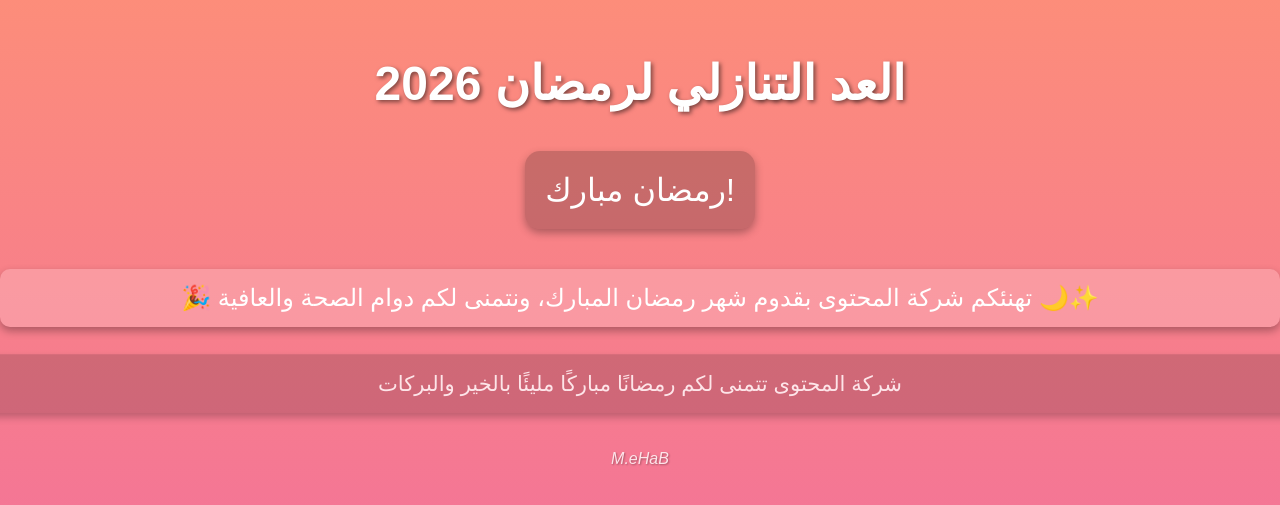
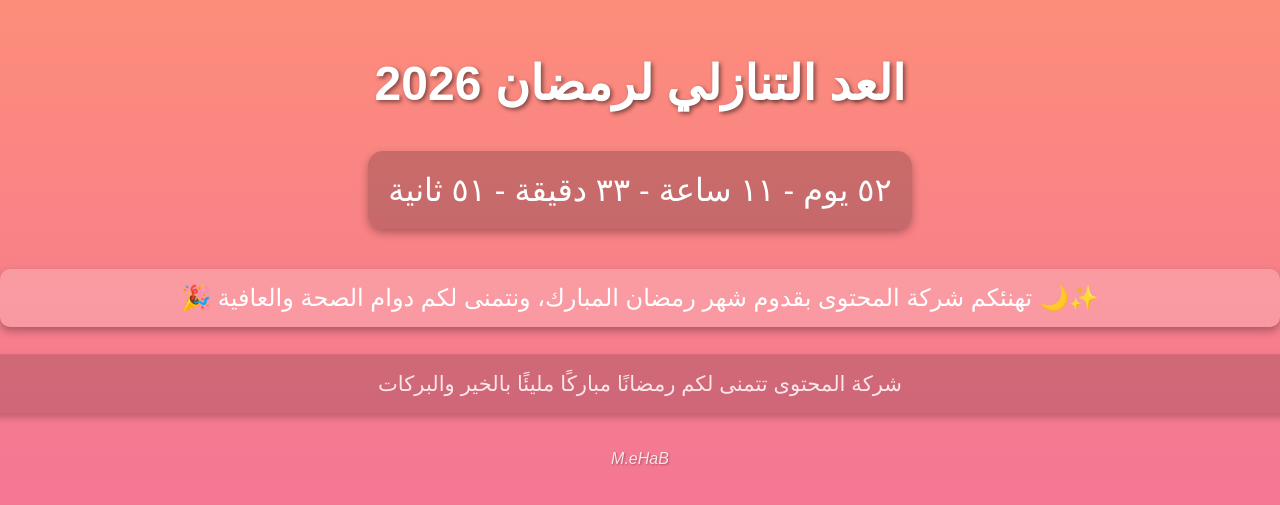
Before and after one commit to Mohamedehabibrahim/ramadan-countdown, a plain HTML site: page index.html in a window 1280 px wide. Shown: the part 155-660 px from the top of the page. Drawn offline with Linux system fonts and the light colour scheme.

Commit message:
Update index.html

```diff
--- a/index.html
+++ b/index.html
@@ -142,8 +142,8 @@
     <div class="signature">M.eHaB</div>
 
     <script>
-        // تاريخ بداية رمضان لعام 2025 (تقريبًا: 18 فبراير 2026)
-        const ramadanStart = new Date("March 10, 2025 00:00:00").getTime();
+        // تاريخ بداية رمضان لعام 2026 (تقريبًا: 18 فبراير 2026)
+        const ramadanStart = new Date("February 18, 2026 00:00:00").getTime();
 
         // تحديث العد التنازلي كل ثانية
         const timer = setInterval(() => {
```
